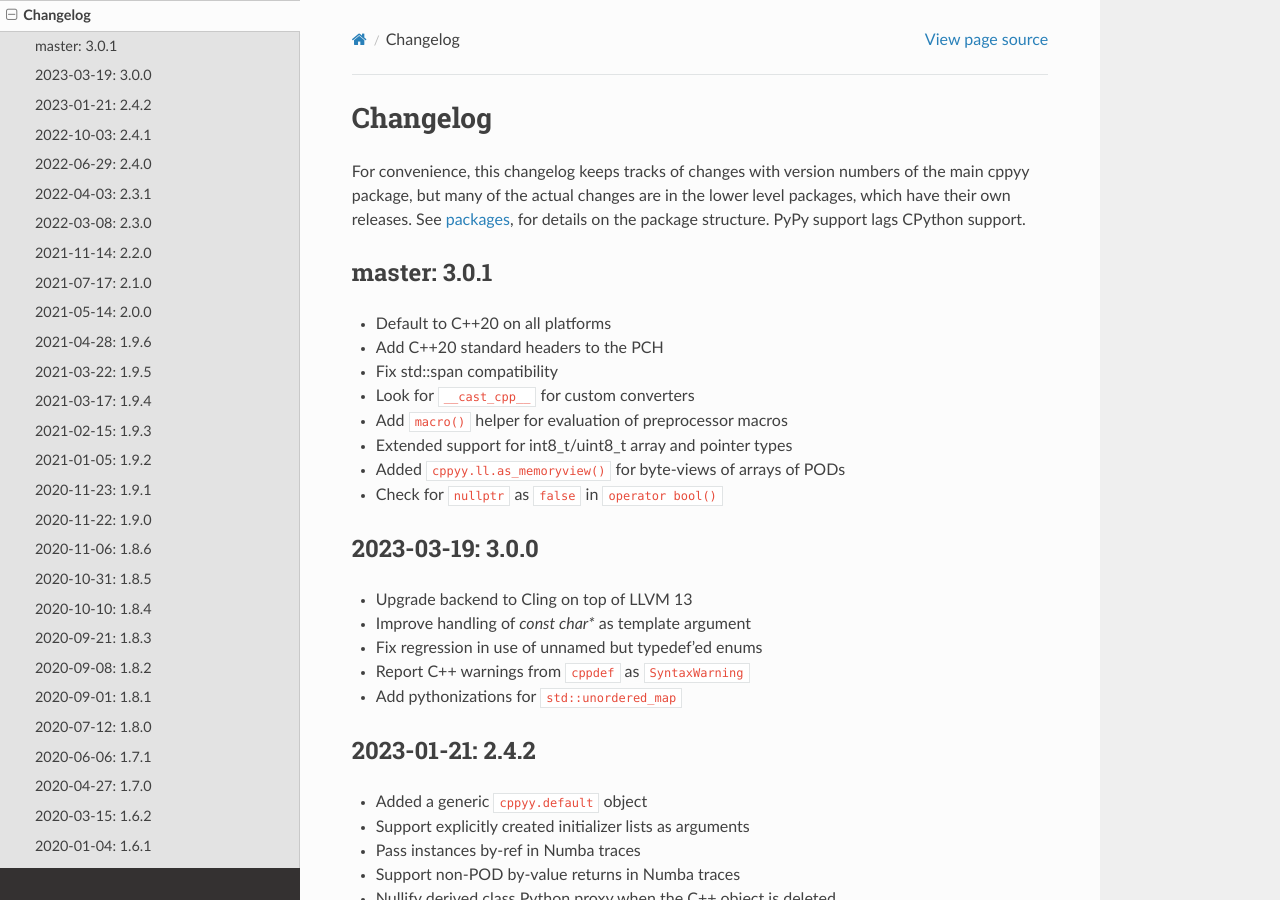
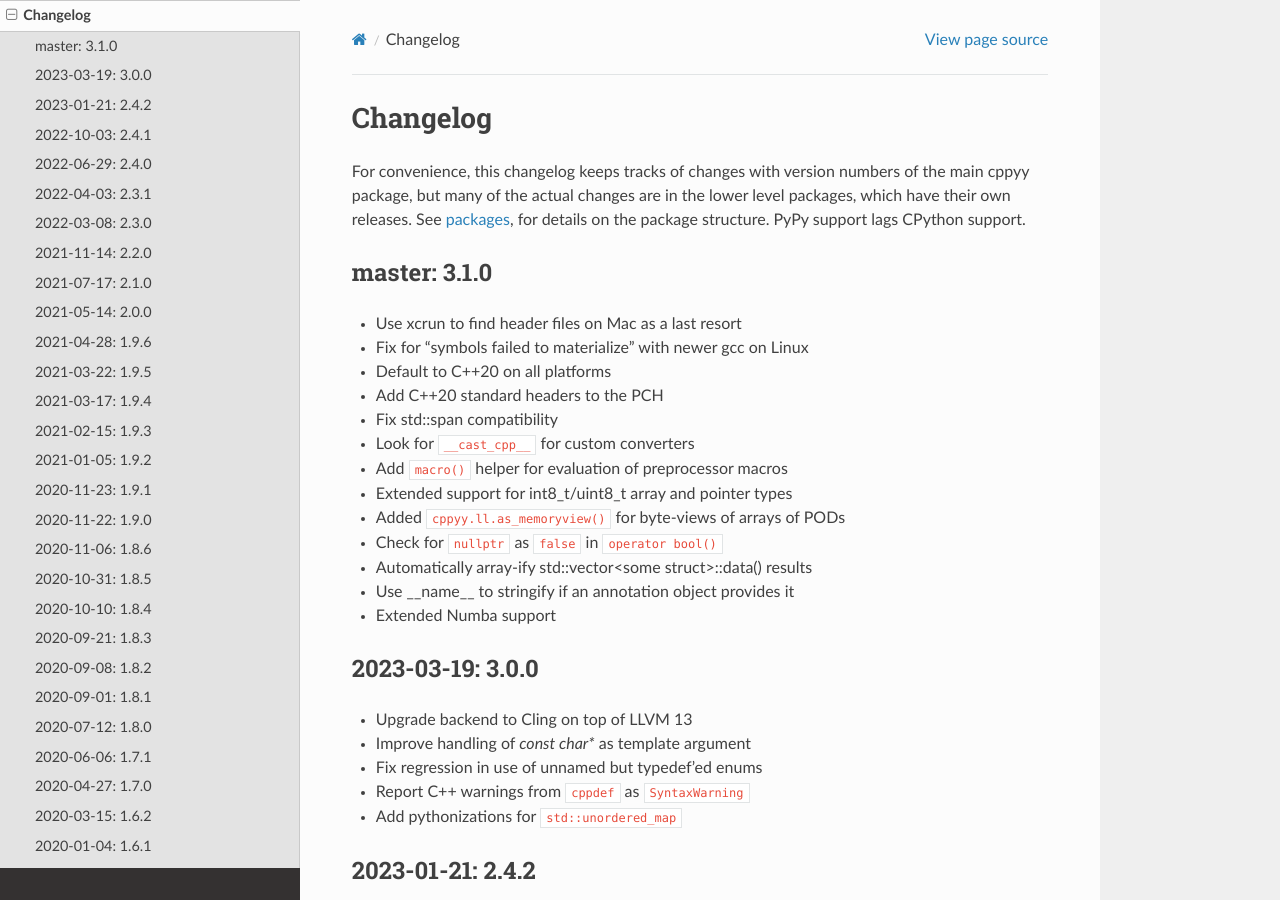
Before and after one commit to wlav/cppyy, a Sphinx documentation site: the page built from doc/source/changelog.rst, in a window 1280 px wide and 900 px high. Built offline with Sphinx 7.4.7 and the Read the Docs theme 2.0.0, drawn with Linux system fonts in a browser that asks for light colours.

Commit message:
bring changelog up to date

```diff
--- a/doc/source/changelog.rst
+++ b/doc/source/changelog.rst
@@ -10,9 +10,11 @@
 PyPy support lags CPython support.
 
 
-master: 3.0.1
+master: 3.1.0
 -------------
 
+* Use xcrun to find header files on Mac as a last resort
+* Fix for "symbols failed to materialize" with newer gcc on Linux
 * Default to C++20 on all platforms
 * Add C++20 standard headers to the PCH
 * Fix std::span compatibility
@@ -21,6 +23,9 @@
 * Extended support for int8_t/uint8_t array and pointer types
 * Added ``cppyy.ll.as_memoryview()`` for byte-views of arrays of PODs
 * Check for ``nullptr`` as ``false`` in ``operator bool()``
+* Automatically array-ify std::vector<some struct>::data() results
+* Use __name__ to stringify if an annotation object provides it
+* Extended Numba support
 
 
 2023-03-19: 3.0.0
```
